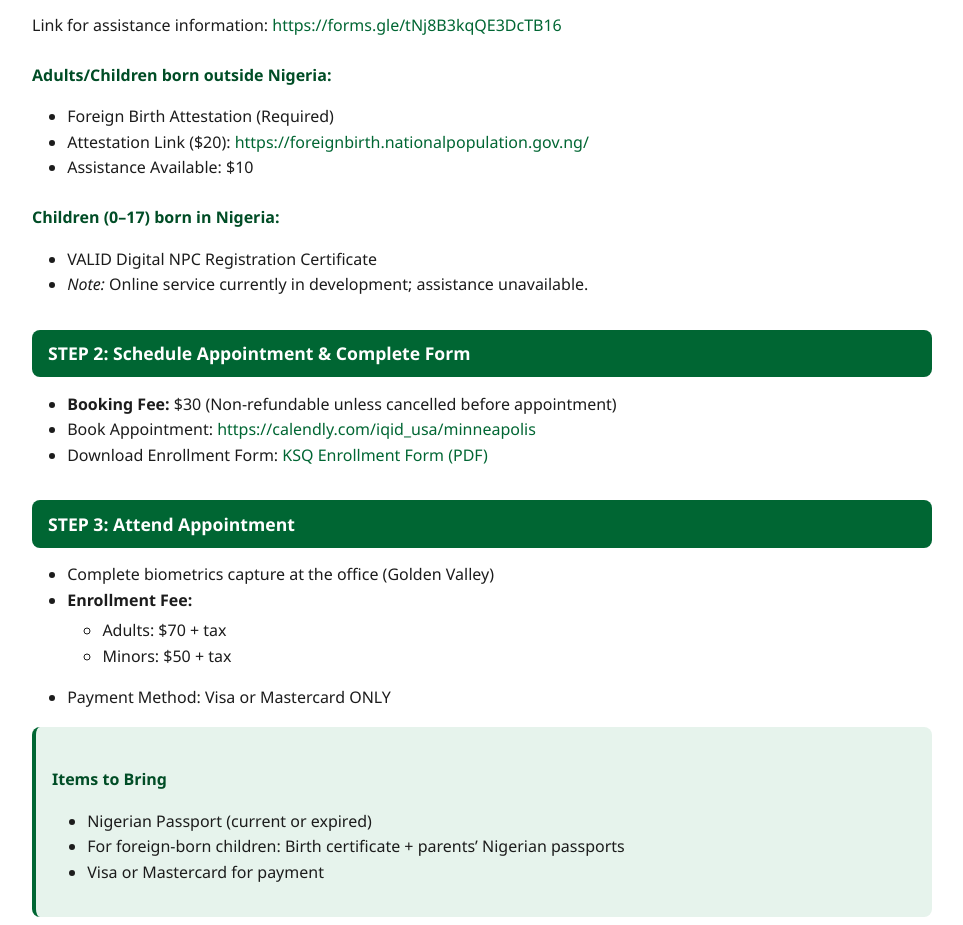
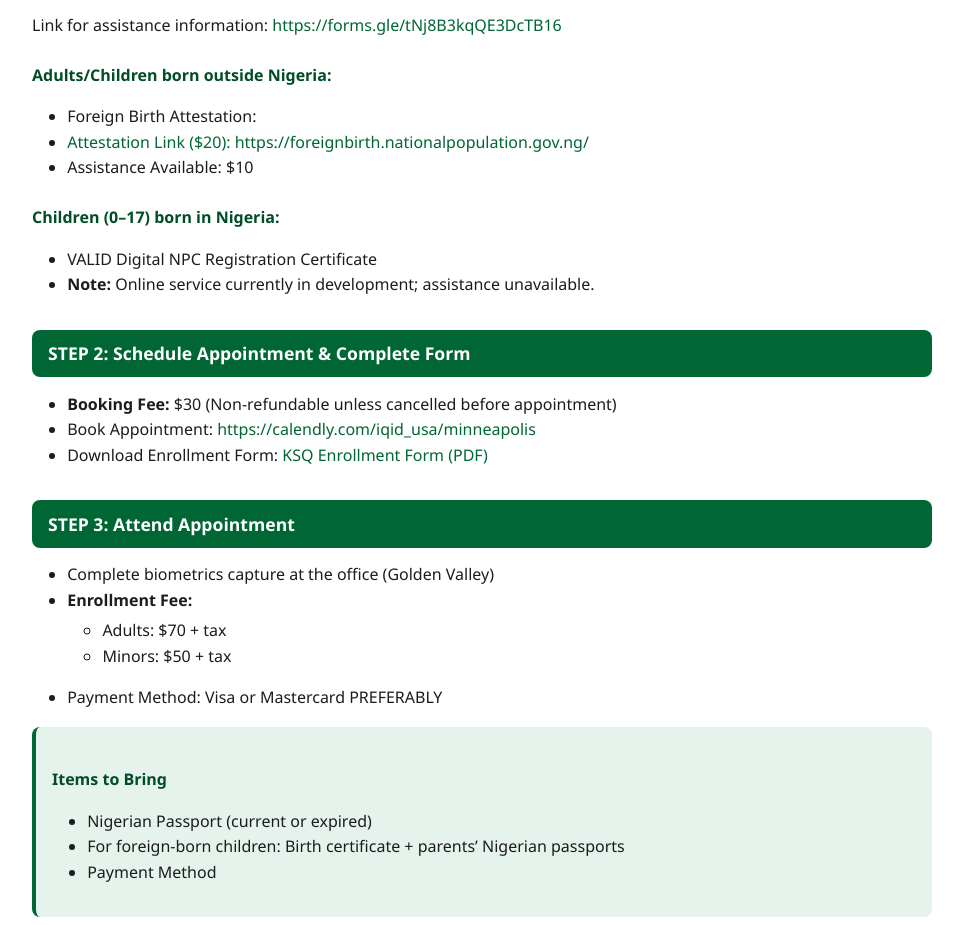
Before and after one commit to Spinzytex/NIN-GUIDE, a plain HTML site: page index.html in a window 1280 px wide. Shown: the part 587-1512 px from the top of the page, without its empty margins (158-1121 px from the left). Drawn offline with Linux system fonts and the light colour scheme.

Commit message:
Update index.html

```diff
--- a/index.html
+++ b/index.html
@@ -107,7 +107,7 @@
 </head>
 <body>
   <div class="container">
-    <h1>NIN BRAND</h1>
+    <h1>NIN BRAND - Minneapolis NIN Center</h1>
     <p style="text-align:center; font-size:1.1rem;">National Identification Number (NIN) – New Enrollment Guide</p>
     <p style="text-align:center;">Follow the steps below to complete your NIN enrollment. Ensure all required documents are ready before your appointment.</p>
 
@@ -131,7 +131,7 @@
 
       <h3>Adults/Children born outside Nigeria:</h3>
       <ul>
-        <li>Foreign Birth Attestation (Required)</li>
+        <li>Foreign Birth Attestation: <a href="https://docs.google.com/forms/d/e/1FAIpQLScFEQtJy-DDCdZT5TlaItIFyiVn9H3k3ovK_NnJeJEb5xVgiQ/viewform?usp=publish-editor"</a></li>
         <li>Attestation Link ($20): <a href="https://foreignbirth.nationalpopulation.gov.ng/" target="_blank">https://foreignbirth.nationalpopulation.gov.ng/</a></li>
         <li>Assistance Available: $10</li>
       </ul>
@@ -139,7 +139,7 @@
       <h3>Children (0–17) born in Nigeria:</h3>
       <ul>
         <li>VALID Digital NPC Registration Certificate</li>
-        <li><em>Note:</em> Online service currently in development; assistance unavailable.</li>
+        <li><strong>Note:</strong> Online service currently in development; assistance unavailable.</li>
       </ul>
     </div>
 
@@ -162,7 +162,7 @@
             <li>Minors: $50 + tax</li>
           </ul>
         </li>
-        <li>Payment Method: Visa or Mastercard ONLY</li>
+        <li>Payment Method: Visa or Mastercard PREFERABLY</li>
       </ul>
 
       <div class="highlight">
@@ -170,7 +170,7 @@
         <ul>
           <li>Nigerian Passport (current or expired)</li>
           <li>For foreign-born children: Birth certificate + parents’ Nigerian passports</li>
-          <li>Visa or Mastercard for payment</li>
+          <li>Payment Method</li>
         </ul>
       </div>
     </div>
```
